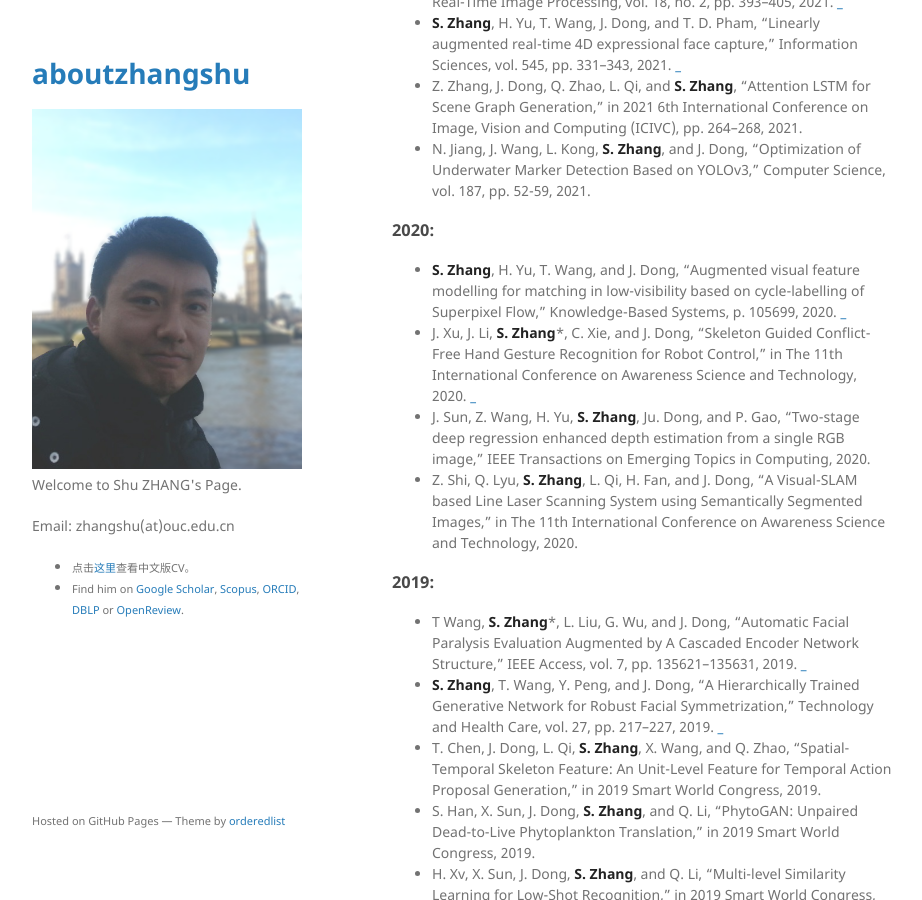
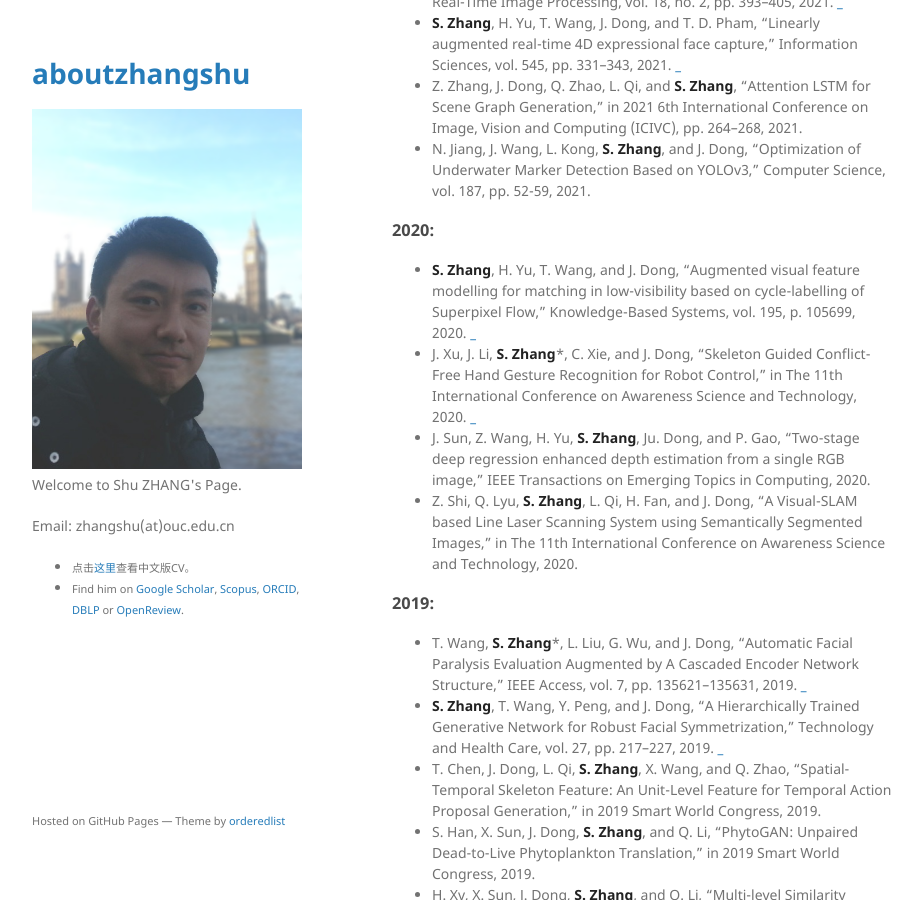
Before and after one commit to jackyspeed/aboutzhangshu, a Jekyll site: the page built from index.md, in a window 1280 px wide and 900 px high, scrolled down 3961 px. Shown: the whole window, without its empty margins (178-1100 px from the left). Built offline with Jekyll 4.4.1, drawn with Linux system fonts in a browser that asks for light colours; our own code applies the rules of GitHub Pages for plain Markdown files.

Commit message:
Update index.md

```diff
--- a/index.md
+++ b/index.md
@@ -109,7 +109,7 @@ Shu Zhang is currently an Associate Professor and Postgraduate supervisor at Oce
 
 ### 2020:
 
-- **S. Zhang**, H. Yu, T. Wang, and J. Dong, “Augmented visual feature modelling for matching in low-visibility based on cycle-labelling of Superpixel Flow,” Knowledge-Based Systems, p. 105699, 2020. [_](https://www.sciencedirect.com/science/article/abs/pii/S0950705120301301)
+- **S. Zhang**, H. Yu, T. Wang, and J. Dong, “Augmented visual feature modelling for matching in low-visibility based on cycle-labelling of Superpixel Flow,” Knowledge-Based Systems, vol. 195, p. 105699, 2020. [_](https://www.sciencedirect.com/science/article/abs/pii/S0950705120301301)
 - J. Xu, J. Li, **S. Zhang***, C. Xie, and J. Dong, “Skeleton Guided Conflict-Free Hand Gesture Recognition for Robot Control,” in The 11th International Conference on Awareness Science and Technology, 2020. [_](https://ieeexplore.ieee.org/document/9319483)
 - J. Sun, Z. Wang, H. Yu, **S. Zhang**, Ju. Dong, and P. Gao, “Two-stage deep regression enhanced depth estimation from a single RGB image,” IEEE Transactions on Emerging Topics in Computing, 2020.
 - Z. Shi, Q. Lyu, **S. Zhang**, L. Qi, H. Fan, and J. Dong, “A Visual-SLAM based Line Laser Scanning System using Semantically Segmented Images,” in The 11th International Conference on Awareness Science and Technology, 2020.
@@ -117,7 +117,7 @@ Shu Zhang is currently an Associate Professor and Postgraduate supervisor at Oce
 
 ### 2019:
 
-- T Wang, **S. Zhang***, L. Liu, G. Wu, and J. Dong, “Automatic Facial Paralysis Evaluation Augmented by A Cascaded Encoder Network Structure,” IEEE Access, vol. 7, pp. 135621–135631, 2019. [_](https://ieeexplore.ieee.org/abstract/document/8843901)
+- T. Wang, **S. Zhang***, L. Liu, G. Wu, and J. Dong, “Automatic Facial Paralysis Evaluation Augmented by A Cascaded Encoder Network Structure,” IEEE Access, vol. 7, pp. 135621–135631, 2019. [_](https://ieeexplore.ieee.org/abstract/document/8843901)
 - **S. Zhang**, T. Wang, Y. Peng, and J. Dong, “A Hierarchically Trained Generative Network for Robust Facial Symmetrization,” Technology and Health Care, vol. 27, pp. 217–227, 2019. [_](https://pubmed.ncbi.nlm.nih.gov/31045541/)
 - T. Chen, J. Dong, L. Qi, **S. Zhang**, X. Wang, and Q. Zhao, “Spatial-Temporal Skeleton Feature: An Unit-Level Feature for Temporal Action Proposal Generation,” in 2019 Smart World Congress, 2019.
 - S. Han, X. Sun, J. Dong, **S. Zhang**, and Q. Li, “PhytoGAN: Unpaired Dead-to-Live Phytoplankton Translation,” in 2019 Smart World Congress, 2019.
```
Also changed, not shown: other parts of index.md (+1 -1 lines).
